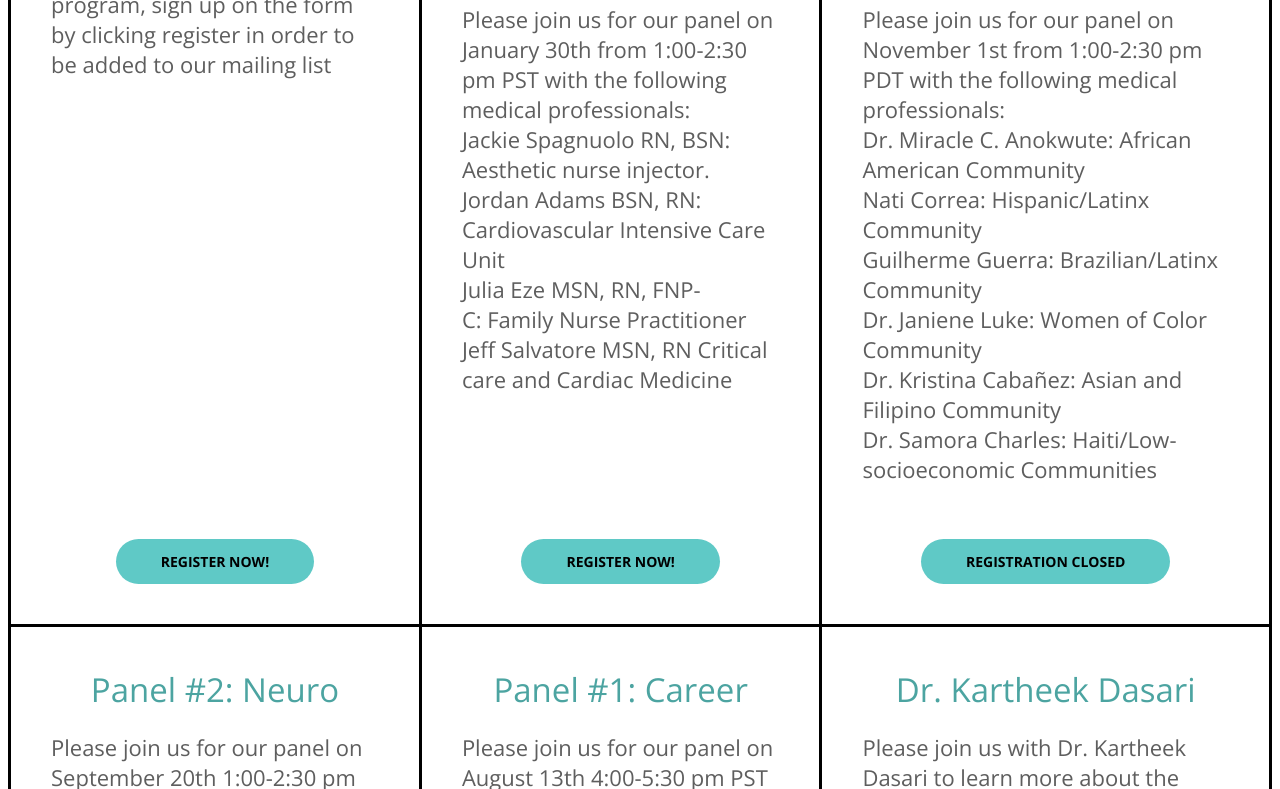
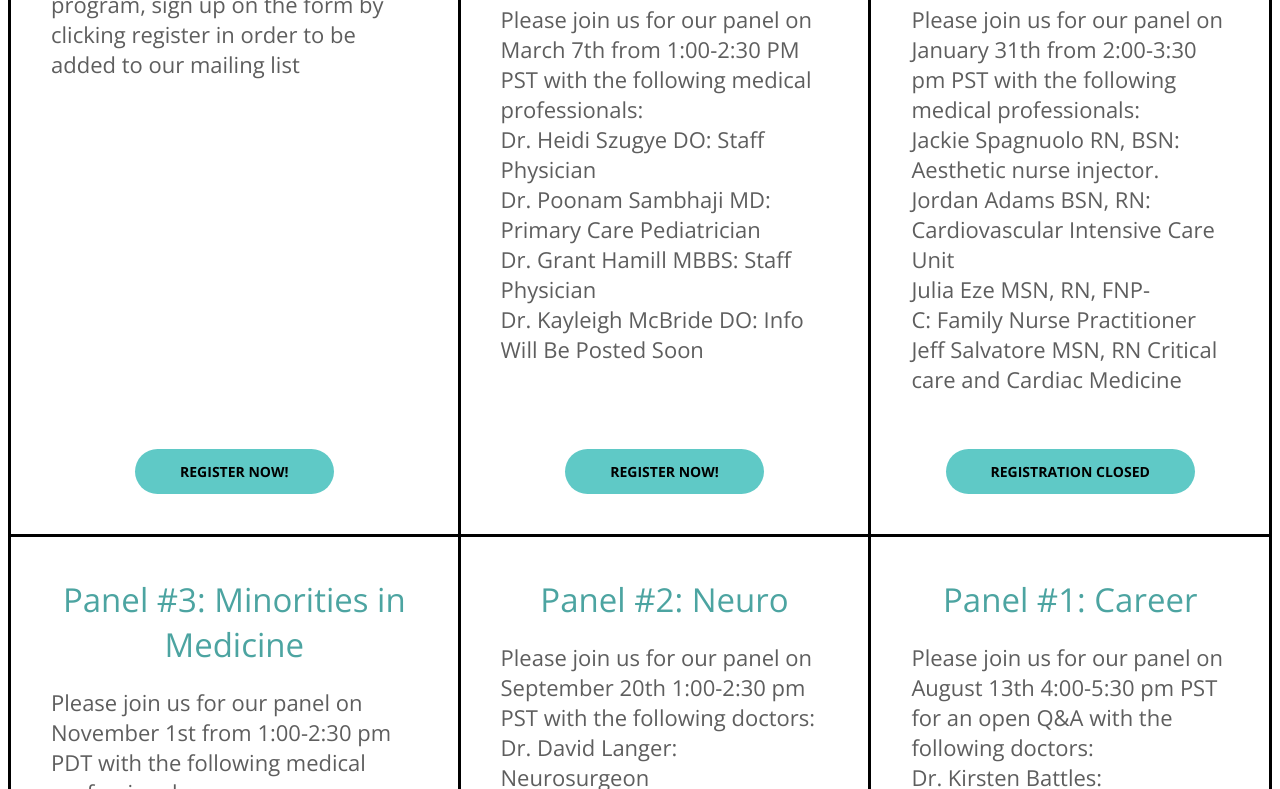
Before and after one commit to studentsinmedicine/websitecode, a plain HTML site: page registration/index.html in a window 1280 px wide. Shown: the part 157-946 px from the top of the page. Drawn offline with nearby package versions, Linux system fonts and the light colour scheme.

Commit message:
added stuff

```diff
--- a/registration/index.html
+++ b/registration/index.html
@@ -132,20 +132,51 @@
                     <a href = "https://docs.google.com/forms/d/e/1FAIpQLSf9Y5bM3Jh5usBepStEYQKDYuSEBBWlhSFz1oa2P5CmRJ0S2g/viewform" target="_blank" class = "button mobile">REGISTER NOW!</a>
                 </div>
             </td>
+            <td>
+                <div class = "datawrapper">
+                    <div class = "title"> Panel #5: Pediatrics Panel</div>
+					<div class = "info" style="" >Please join us for our panel on <span class = bold >March 7th</span> from <span class = bold >1:00-2:30 PM PST</span> with the following medical professionals: <br>
+
+                        <span class = "bold">Dr. Heidi Szugye DO:</span> Staff Physician<br>
+                        <span class = "bold">Dr. Poonam Sambhaji MD:</span> Primary Care Pediatrician<br>
+                        <span class = "bold">Dr. Grant Hamill MBBS:</span> Staff Physician<br>
+                        <span class = "bold">Dr. Kayleigh McBride DO:</span> Info Will Be Posted Soon<br>
+                    </div>
+                    <a href = "https://forms.gle/ajZKQLLKrLCpu16H7" target="_blank" class = "button mobile">REGISTER NOW!</a>
+                </div>
+            </td>
 			<td>
                 <div class = "datawrapper">
                     <div class = "title"> Panel #4: Nurses Panel</div>
-					<div class = "info" style="" >Please join us for our panel on <span class = bold >January 30th</span> from <span class = bold >1:00-2:30 pm PST</span> with the following medical professionals: <br>
+					<div class = "info" style="" >Please join us for our panel on <span class = bold >January 31th</span> from <span class = bold >2:00-3:30 pm PST</span> with the following medical professionals: <br>
 
                         <span class = "bold">Jackie Spagnuolo RN, BSN:</span> Aesthetic nurse injector.<br>
                         <span class = "bold">Jordan Adams BSN, RN:</span> Cardiovascular Intensive Care Unit<br>
                         <span class = "bold">Julia Eze MSN, RN, FNP-C:</span> Family Nurse Practitioner<br>
                         <span class = "bold">Jeff Salvatore MSN, RN</span> Critical care and Cardiac Medicine<br>
                     </div>
-                    <a href = "https://forms.gle/q2icBu4RTo8dK5tw9" target="_blank" class = "button mobile">REGISTER NOW!</a>
+                    <a href = "" target="_blank" class = "button mobile">REGISTRATION CLOSED</a>
                 </div>
             </td>
-			<td>
+        </tr>
+
+        <!--BUTTON ROW 1 -->
+        <tr>
+            <td class = "desktop lesspaddingtop">
+                <div class = "datawrapper lesspaddingtop"><a href = "https://docs.google.com/forms/d/e/1FAIpQLSf9Y5bM3Jh5usBepStEYQKDYuSEBBWlhSFz1oa2P5CmRJ0S2g/viewform" target="_blank" class = "button">REGISTER NOW!</a></div>
+            </td>
+			<td class = "desktop lesspaddingtop">
+                <div class = "datawrapper lesspaddingtop"><a href = "https://forms.gle/ajZKQLLKrLCpu16H7"   target="_blank" class = "button">REGISTER NOW!</a></div>
+            </td>
+            <td class = "desktop lesspaddingtop">
+                <div class = "datawrapper lesspaddingtop"><a  target="_blank" class = "button">REGISTRATION CLOSED</a></div>
+            </td>
+        </tr>
+
+
+        <!--EVENTS ROW 2 -->
+        <tr>
+            <td>
                 <div class = "datawrapper">
                     <div class = "title"> Panel #3: Minorities in Medicine</div>
 					<div class = "info" style="" >Please join us for our panel on <span class = bold >November 1st</span> from <span class = bold >1:00-2:30 pm PDT</span> with the following medical professionals: <br>
@@ -160,24 +191,6 @@
                     <a href = "" target="_blank" class = "button mobile">REGISTRATION CLOSED</a>
                 </div>
             </td>
-        </tr>
-
-        <!--BUTTON ROW 1 -->
-        <tr>
-            <td class = "desktop lesspaddingtop">
-                <div class = "datawrapper lesspaddingtop"><a href = "https://docs.google.com/forms/d/e/1FAIpQLSf9Y5bM3Jh5usBepStEYQKDYuSEBBWlhSFz1oa2P5CmRJ0S2g/viewform" target="_blank" class = "button">REGISTER NOW!</a></div>
-            </td>
-			<td class = "desktop lesspaddingtop">
-                <div class = "datawrapper lesspaddingtop"><a href = "https://forms.gle/q2icBu4RTo8dK5tw9" target="_blank" class = "button">REGISTER NOW!</a></div>
-            </td>
-            <td class = "desktop lesspaddingtop">
-                <div class = "datawrapper lesspaddingtop"><a  target="_blank" class = "button">REGISTRATION CLOSED</a></div>
-            </td>
-        </tr>
-
-
-        <!--EVENTS ROW 2 -->
-        <tr>
 			<td>
                 <div class = "datawrapper">
                     <div class = "title">Panel #2: Neuro</div>
@@ -207,13 +220,6 @@
                     <a class = "button mobile">REGISTRATION CLOSED</a>
                 </div>
             </td>
-            <td>
-                <div class = "datawrapper">
-                    <div class = "title"> Dr. Kartheek Dasari </div>
-                    <div class = "info"  > Please join us with Dr. Kartheek Dasari to learn more about the field of Internal Medicine. Lectures will be on July 23rd, July 30th, and August 5th from 5:30 pm-6:30 pm PST. </div>
-                    <a class = "button mobile">REGISTRATION CLOSED</a>
-                </div>
-            </td>
         </tr>
 
 
@@ -232,6 +238,13 @@
 
 		<!--EVENTS ROW 3 -->
         <tr>
+            <td>
+                <div class = "datawrapper">
+                    <div class = "title"> Dr. Kartheek Dasari </div>
+                    <div class = "info"  > Please join us with Dr. Kartheek Dasari to learn more about the field of Internal Medicine. Lectures will be on July 23rd, July 30th, and August 5th from 5:30 pm-6:30 pm PST. </div>
+                    <a class = "button mobile">REGISTRATION CLOSED</a>
+                </div>
+            </td>
 			<td>
                 <div class = "datawrapper">
                     <div class = "title">Dr. Mandip Kang</div>
@@ -258,6 +271,9 @@
             <td class = "desktop lesspaddingtop">
                 <div class = "datawrapper"><a class = "button">REGISTRATION CLOSED</a></div>
             </td>
+            <td class = "desktop lesspaddingtop">
+                <div class = "datawrapper"><a class = "button">REGISTRATION CLOSED</a></div>
+            </td>
         </tr>
 
     </table>
```
